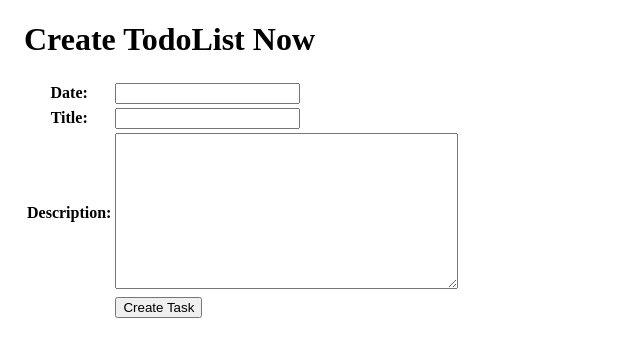
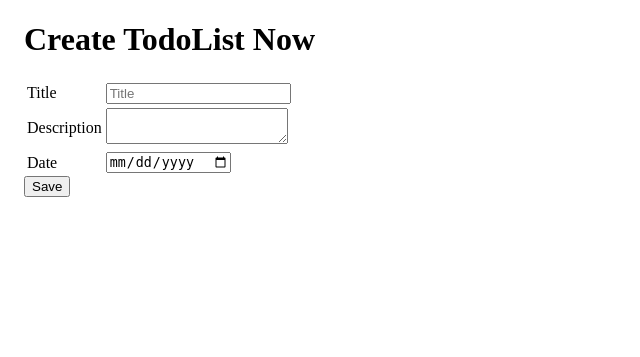
Before and after one commit to joshuanadeak/Tugas2, a Django app: page /todolist/create_todolist/ in a window 1280 px wide. Shown: the top 357 px of the page, without its empty margins (0-640 px from the left). Run offline with Django 4.2, Linux system fonts and the light colour scheme; the visitor is signed in with stand-in values (Sample User, id 1).

Commit message:
Fix for Assignment 4 (part 2)

```diff
--- a/todolist/templates/create_task.html
+++ b/todolist/templates/create_task.html
@@ -1,3 +1,5 @@
+<!-- Acknowledgement: Inspired by Daniel Christian Mandolang's HTML-->
+
 {% extends 'base.html' %}
 
 {% block meta %}
@@ -13,12 +15,28 @@
         <form method="POST">
             {% csrf_token %}
             <table>
-                {{ form.as_table }}
                 <tr>
-                    <td></td>
-                    <td><input type="submit" name="submit" value="Create Task" /></td>
+                    <td>Title </td>
+                    <td>
+                        <input type="text" name="title" placeholder="Title" class="form-control rounded-md w-full">
+                    </td>
+                </tr>
+                <tr>
+                    <td>Description </td>
+                    <td>
+                        <textarea type="description" name="description" placeholder="Description" class="form-control rounded-md w-full"> </textarea>
+                    </td>
+                </tr>
+                <tr>
+                    <td>Date </td>
+                    <td>
+                        <input type="date" name="date" placeholder="Date" class="form-control rounded-md w-full">
+                    </td>
                 </tr>
             </table>
+            <button class="submit mt-6 px-4 py-2 bg-gradient-to-r from-green-600 to-orange-600 text-white rounded-md">
+                Save
+            </button>
         </form>
 
     {% if messages %}
--- a/todolist/views.py
+++ b/todolist/views.py
@@ -60,8 +60,8 @@ class TaskForm(ModelForm):
 
 @login_required(login_url='/todolist/login/')
 def create_todolist(request):
+    form = TaskForm(request.POST)
     if request.method == "POST":
-        form = TaskForm(request.POST)
         if form.is_valid():
             date = form.cleaned_data["date"]
             title = form.cleaned_data["title"]
@@ -71,29 +71,26 @@ def create_todolist(request):
             task.save()
             messages.success(request, "Your Task Has Been Saved!")
             return redirect("todolist:show_todolist")
-    form = TaskForm()
     context = {"form": form}
     return render(request, "create_task.html", context)
 
 @login_required(login_url='/todolist/login/')
 def delete_todolist(request, id):
-    if request.method == "POST":
-        task = Task.objects.filter(pk = id, user = request.user).first()
-        if task:
-            task.delete()
-            messages.success(request, "Deleted Successfully!")
-        else:
-            messages.error(request, "An Error Has Occurred While Deleting!")
+    task = Task.objects.get(pk = id, user = request.user)
+    if task:
+        task.delete()
+        messages.success(request, "Deleted Successfully!")
+    else:
+        messages.error(request, "An Error Has Occurred While Deleting!")
     return redirect("todolist:show_todolist")
 
 @login_required(login_url='/todolist/login/')
 def update_todolist(request, id):
-    if request.method == "POST":
-        task = Task.objects.filter(pk = id, user = request.user).first()
-        if task:
-            task.is_finished = not task.is_finished
-            task.save()
-            messages.success(request, "Updated Successfully!")
-        else:
-            messages.error(request, "An Error Has Occurred While Updating!")
+    task = Task.objects.get(pk = id, user = request.user)
+    if task:
+        task.is_finished = not task.is_finished
+        task.save()
+        messages.success(request, "Updated Successfully!")
+    else:
+        messages.error(request, "An Error Has Occurred While Updating!")
     return redirect("todolist:show_todolist")
```
Also changed, not shown: todolist/templates/todolist.html (+5 -4 lines), todolist/README.md.
